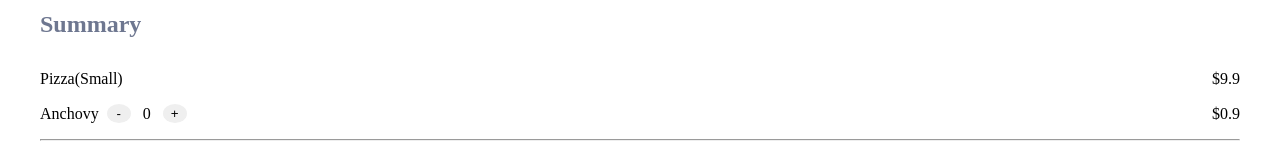
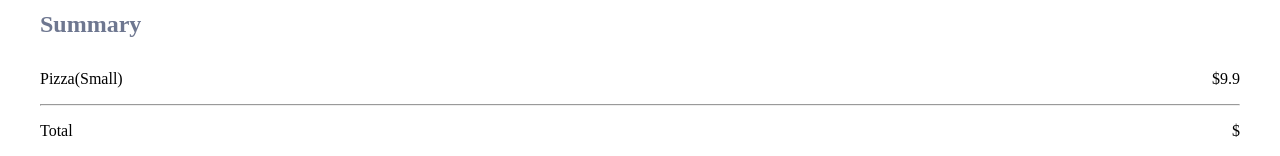
Before and after one commit to Haley-Zhu/pizza-zhu, a React app: page / in a window 1280 px wide. Shown: the part 774-930 px from the top of the page. Built offline with nearby package versions, Linux system fonts and the light colour scheme.

Commit message:
summary item

```diff
--- a/src/components/PizzaCreator/PizzaCreator.jsx
+++ b/src/components/PizzaCreator/PizzaCreator.jsx
@@ -4,6 +4,7 @@ import SubmitButton from '../SubmitButton';
 import Sizes from '../Sizes';
 import Toppings from '../Toppings';
 import Summary from '../Summary';
+import getToppingByName from '../../helper/getToppingByName';
 import './PizzaCreator.css';
 
 class PizzaCreator extends React.Component {
@@ -71,10 +72,14 @@ class PizzaCreator extends React.Component {
     const { selectedToppings } = this.state;
     const selectedToppingAmount = value;
 
+    const topping = getToppingByName(selectedToppingName);
+    const { toppingPrice } = topping;
+
     const newSelectedToppings = [
       ...selectedToppings, {
         toppingName: selectedToppingName,
         toppingAmount: selectedToppingAmount,
+        toppingPrice: toppingPrice,
       }];
 
     this.setSelectedToppings(newSelectedToppings);
@@ -107,7 +112,10 @@ class PizzaCreator extends React.Component {
         />
         <Summary
         selectedPizza={{ sizestyle: 'small', price: 9.9 }}
-        selectToppings={[{ toppingName: 'anchovy', toppingPrice: 0.9 }]} />
+        selectedToppings={selectedToppings}
+        onMinusToppingAmount={this.onMinusToppingAmount}
+        onPlusToppingAmount={this.onPlusToppingAmount}
+        />
         <SubmitButton>Place Order</SubmitButton>
         <SubmitButton>Reset</SubmitButton>
       </div>
--- a/src/components/Summary/Summary.jsx
+++ b/src/components/Summary/Summary.jsx
@@ -8,7 +8,9 @@ const Summary = ({
     sizestyle,
     price,
   },
-  selectToppings,
+  selectedToppings,
+  onMinusToppingAmount,
+  onPlusToppingAmount,
   total
 }) => (
   <section className="summary">
@@ -18,8 +20,13 @@ const Summary = ({
         <span className="item__name">Pizza({sizestyle})</span>
         <span className="item__price">${price}</span>
       </li>
-      {selectToppings.map(({ toppingName, toppingPrice }) => (
-        <SummaryToppingItem key={toppingName} toppingName={toppingName} toppingPrice={toppingPrice} />
+      {selectedToppings.map(selectedTopping => (
+        <SummaryToppingItem
+        key={selectedTopping.toppingName}
+        selectedTopping={selectedTopping}
+        onMinusToppingAmount={onMinusToppingAmount}
+        onPlusToppingAmount={onPlusToppingAmount}
+        />
       ))}
     </ul>
     <hr/>
--- a/src/components/SummaryToppingItem/SummaryToppingItem.jsx
+++ b/src/components/SummaryToppingItem/SummaryToppingItem.jsx
@@ -1,19 +1,27 @@
 import React from 'react';
 import './SummaryToppingItem.css';
 
-const SummaryToppingItem = (({
-  toppingName,
-  toppingPrice
-}) => (
-  <li className="summary__item">
-    <span className="item__name">{toppingName}</span>
-    <div className="item__amount">
-      <button>-</button>
-      <span>0</span>
-      <button>+</button>
-    </div>
-    <span className="item__price">${toppingPrice}</span>
-  </li>
-))
+class SummaryToppingItem extends React.Component {
+  constructor(props) {
+    super(props);
+  }
+
+  render() {
+    const { selectedTopping, onMinusToppingAmount, onPlusToppingAmount } = this.props;
+    const { toppingName, toppingAmount, toppingPrice } = selectedTopping;
+
+    return (
+      <li className="summary__item">
+        <span className="item__name">{toppingName}</span>
+        <div className="item__amount">
+          <button onClick={() => onMinusToppingAmount(toppingName)}>-</button>
+          <span>{toppingAmount}</span>
+          <button onClick={() => onPlusToppingAmount(toppingName)}>+</button>
+        </div>
+        <span className="item__price">${toppingPrice * toppingAmount}</span>
+      </li>
+    );
+  }
+}
 
 export default SummaryToppingItem;
--- a/src/components/Toppings/Toppings.jsx
+++ b/src/components/Toppings/Toppings.jsx
@@ -1,18 +1,7 @@
 import React from 'react';
 import Title from '../Title';
 import Topping from '../Topping';
-import anchovyImg from '../../../assets/toppings/anchovy.svg';
-import baconImg from '../../../assets/toppings/bacon.svg';
-import basilImg from '../../../assets/toppings/basil.svg';
-import chiliImg from '../../../assets/toppings/chili.svg';
-import mozzarellaImg from '../../../assets/toppings/mozzarella.svg';
-import mushroomImg from '../../../assets/toppings/mushroom.svg';
-import oliveImg from '../../../assets/toppings/olive.svg';
-import onionImg from '../../../assets/toppings/onion.svg';
-import pepperImg from '../../../assets/toppings/pepper.svg';
-import pepperoniImg from '../../../assets/toppings/pepperoni.svg';
-import peppersImg from '../../../assets/toppings/peppers.svg';
-import sweetcornImg from '../../../assets/toppings/sweetcorn.svg';
+import toppingsSet from '../../data/toppingsSet';
 import './Toppings.css';
 
 
@@ -24,56 +13,7 @@ const Toppings = ({
     <section className="toppings">
       <Title>Choose your toppings</Title>
       <div className="toppings-container">
-        {[{
-          toppingName: 'anchovy',
-          toppingImg: anchovyImg,
-          toppingPrice: 0.9,
-        }, {
-          toppingName: 'bacon',
-          toppingImg: baconImg,
-          toppingPrice: 0.9,
-
-        }, {
-          toppingName: 'basil',
-          toppingImg: basilImg,
-          toppingPrice: 0.9,
-        }, {
-          toppingName: 'chili',
-          toppingImg: chiliImg,
-          toppingPrice: 0.9,
-        }, {
-          toppingName: 'mozzarella',
-          toppingImg: mozzarellaImg,
-          toppingPrice: 0.9,
-        }, {
-          toppingName: 'mushroom',
-          toppingImg: mushroomImg,
-          toppingPrice: 0.9,
-        }, {
-          toppingName: 'olive',
-          toppingImg: oliveImg,
-          toppingPrice: 0.9,
-        }, {
-          toppingName: 'onion',
-          toppingImg: onionImg,
-          toppingPrice: 0.9,
-        }, {
-          toppingName: 'pepper',
-          toppingImg: pepperImg,
-          toppingPrice: 0.9,
-        }, {
-          toppingName: 'pepperoni',
-          toppingImg: pepperoniImg,
-          toppingPrice: 0.9,
-        }, {
-          toppingName: 'peppers',
-          toppingImg: peppersImg,
-          toppingPrice: 0.9,
-        }, {
-          toppingName: 'sweetcorn',
-          toppingImg: sweetcornImg,
-          toppingPrice: 0.9,
-        }].map(({ toppingName, toppingImg }) => {
+        {toppingsSet.map(({ toppingName, toppingImg }) => {
           const selectedTopping = selectedToppings.find(selectedTopping => (
             selectedTopping.toppingName === toppingName));
 
--- /dev/null
+++ b/src/data/toppingsSet.js
@@ -0,0 +1,65 @@
+import anchovyImg from '../../assets/toppings/anchovy.svg';
+import baconImg from '../../assets/toppings/bacon.svg';
+import basilImg from '../../assets/toppings/basil.svg';
+import chiliImg from '../../assets/toppings/chili.svg';
+import mozzarellaImg from '../../assets/toppings/mozzarella.svg';
+import mushroomImg from '../../assets/toppings/mushroom.svg';
+import oliveImg from '../../assets/toppings/olive.svg';
+import onionImg from '../../assets/toppings/onion.svg';
+import pepperImg from '../../assets/toppings/pepper.svg';
+import pepperoniImg from '../../assets/toppings/pepperoni.svg';
+import peppersImg from '../../assets/toppings/peppers.svg';
+import sweetcornImg from '../../assets/toppings/sweetcorn.svg';
+
+const toppingsSet = [{
+  toppingName: 'anchovy',
+  toppingImg: anchovyImg,
+  toppingPrice: 0.9,
+}, {
+  toppingName: 'bacon',
+  toppingImg: baconImg,
+  toppingPrice: 0.9,
+
+}, {
+  toppingName: 'basil',
+  toppingImg: basilImg,
+  toppingPrice: 0.9,
+}, {
+  toppingName: 'chili',
+  toppingImg: chiliImg,
+  toppingPrice: 0.9,
+}, {
+  toppingName: 'mozzarella',
+  toppingImg: mozzarellaImg,
+  toppingPrice: 0.9,
+}, {
+  toppingName: 'mushroom',
+  toppingImg: mushroomImg,
+  toppingPrice: 0.9,
+}, {
+  toppingName: 'olive',
+  toppingImg: oliveImg,
+  toppingPrice: 0.9,
+}, {
+  toppingName: 'onion',
+  toppingImg: onionImg,
+  toppingPrice: 0.9,
+}, {
+  toppingName: 'pepper',
+  toppingImg: pepperImg,
+  toppingPrice: 0.9,
+}, {
+  toppingName: 'pepperoni',
+  toppingImg: pepperoniImg,
+  toppingPrice: 0.9,
+}, {
+  toppingName: 'peppers',
+  toppingImg: peppersImg,
+  toppingPrice: 0.9,
+}, {
+  toppingName: 'sweetcorn',
+  toppingImg: sweetcornImg,
+  toppingPrice: 0.9,
+}];
+
+export default toppingsSet;
--- /dev/null
+++ b/src/helper/getToppingByName.js
@@ -0,0 +1,7 @@
+import toppingSet from '../data/toppingsSet';
+
+const topping = ( name ) => (
+  toppingSet.find(topping => (topping.toppingName === name))
+);
+
+export default topping;
```
Also changed, not shown: 1 other file (tests, documents, lock files or other folders).
